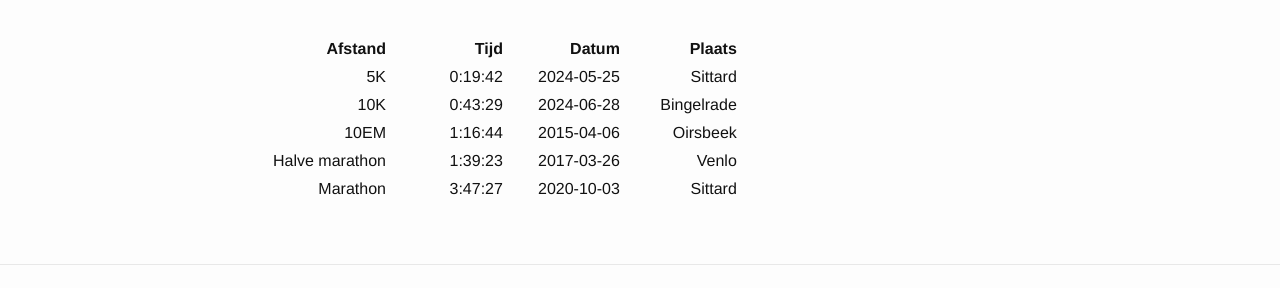
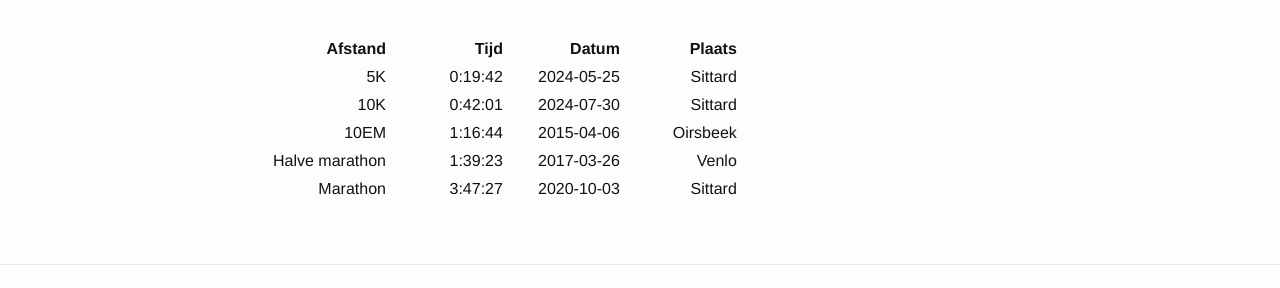
Before and after one commit to erictummers/hardlopen, a Jekyll site: the page built from record.md, in a window 1280 px wide. Shown: the part 296-584 px from the top of the page. Built offline with Jekyll 4.4.1, drawn with Linux system fonts in a browser that asks for light colours.

Commit message:
PR op 10 km

```diff
--- a/record.md
+++ b/record.md
@@ -23,9 +23,9 @@ permalink: /record/
 		</tr>
 		<tr>
 			<td>10K</td>
-			<td>0:43:29</td>
-			<td>2024-06-28</td>
-			<td>Bingelrade</td>
+			<td>0:42:01</td>
+			<td>2024-07-30</td>
+			<td>Sittard</td>
 		</tr>
 		<tr>
 			<td>10EM</td>
```
